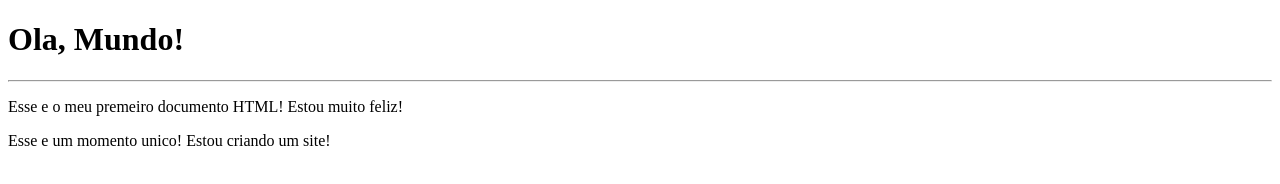
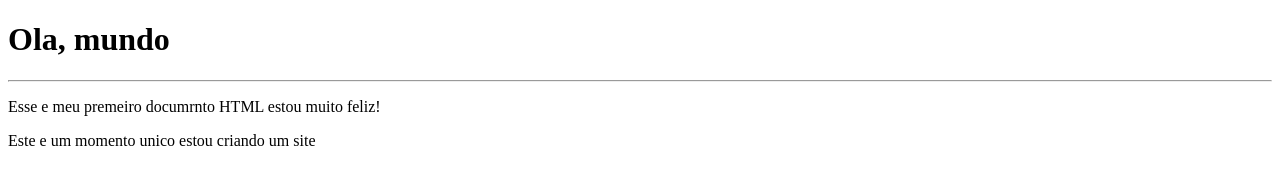
Before and after one commit to Azulao8/html-css, a plain HTML site: page exercicios/ex001/index.html in a window 1280 px wide. Drawn offline with Linux system fonts and the light colour scheme.

Commit message:
Update index.html
relembrando os premeiros passos

```diff
--- a/exercicios/ex001/index.html
+++ b/exercicios/ex001/index.html
@@ -2,14 +2,13 @@
 <html lang="pt-br">
 <head>
     <meta charset="UTF-8">
-    <meta http-equiv="X-UA-Compatible" content="IE=edge">
     <meta name="viewport" content="width=device-width, initial-scale=1.0">
-    <title>Meu premeiro exercicio</title>
+    <title>meu premeiro exercicio</title>
 </head>
 <body>
-    <h1>Ola, Mundo!</h1><!--titulo-->
-    <hr><!--serve para fazer uma linha horizontal-->
-    <p>Esse e o meu premeiro documento HTML! Estou muito feliz!</p>
-    <p>Esse e um momento unico! Estou criando um site!</p><!-- paragrafo-->
+    <h1>Ola, mundo</h1>
+    <hr>
+    <p>Esse e meu premeiro documrnto HTML estou muito feliz!</p>
+    <p>Este e um momento unico estou criando um site</p>
 </body>
 </html>
```
